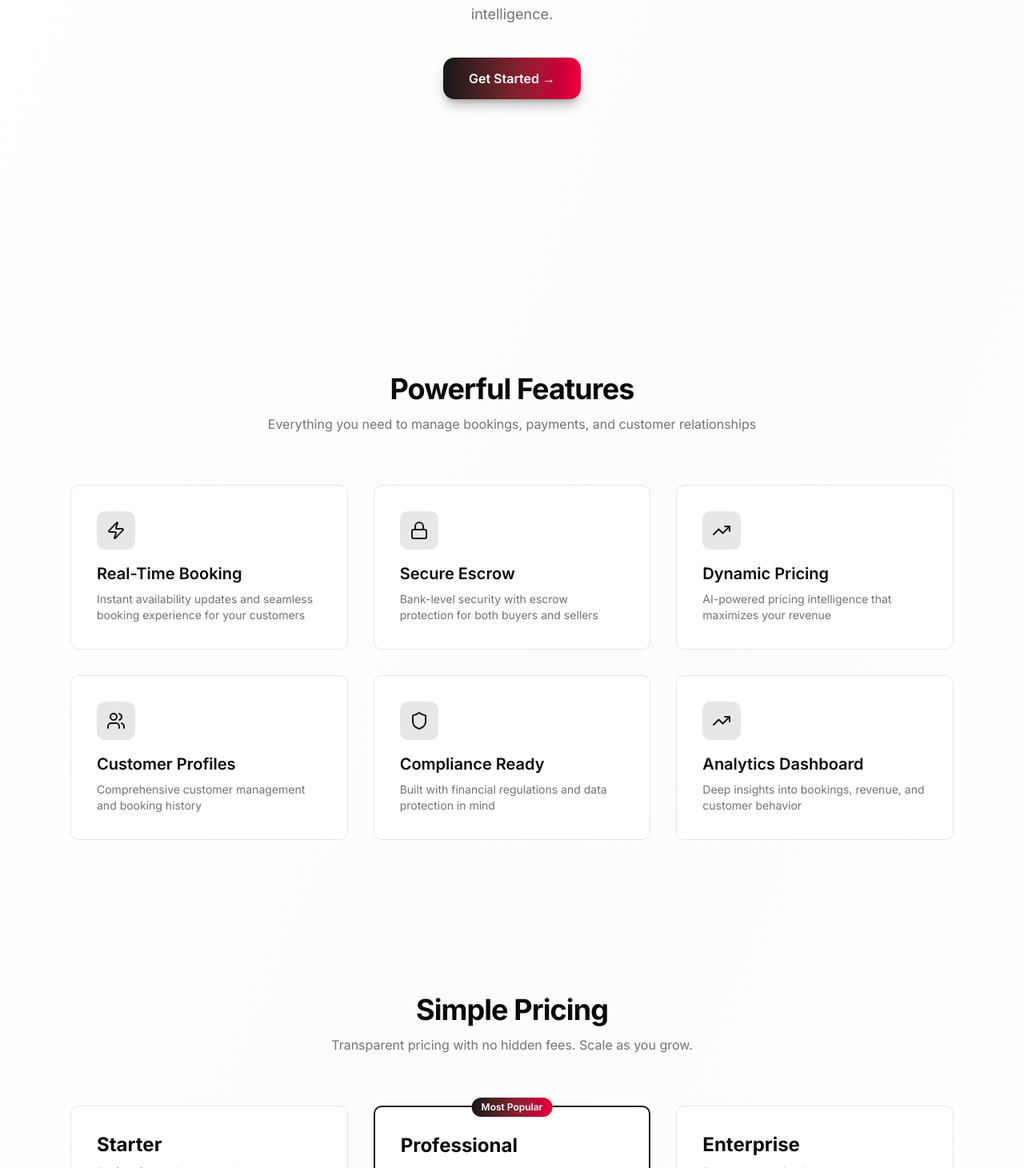
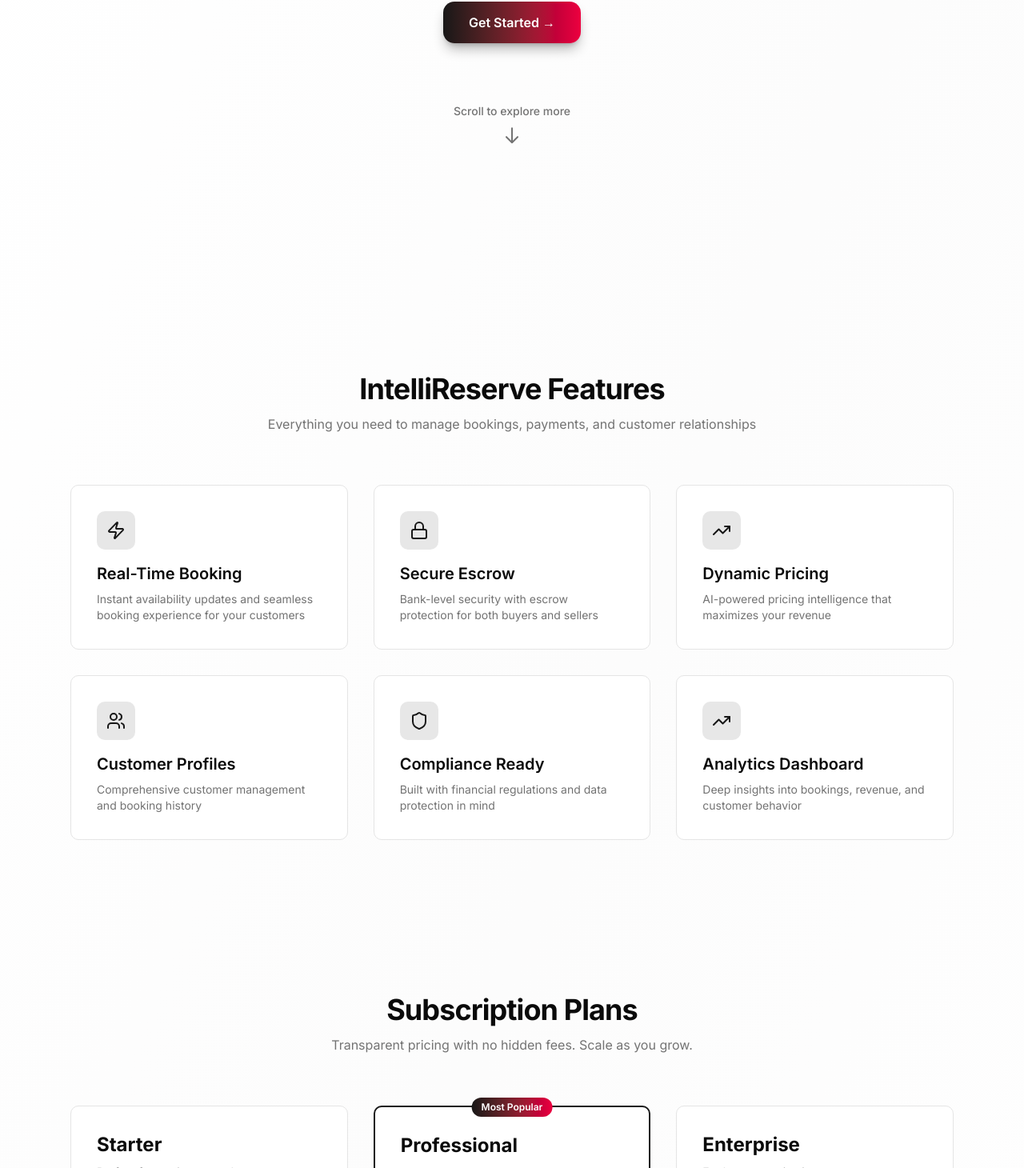
Before and after one commit to bshongwe/intelli-reserve, a Next.js app in the folder frontend/: page / in a window 1280 px wide. Shown: the part 430-1890 px from the top of the page at 80% size. Built offline with nearby package versions, Linux system fonts and the light colour scheme.

Commit message:
feat: add scroll indicator and update section headings for clarity

```diff
--- a/frontend/src/app/page.tsx
+++ b/frontend/src/app/page.tsx
@@ -23,13 +23,21 @@ export default function Home() {
           >
             Get Started →
           </a>
+
+          {/* Scroll Indicator */}
+          <div className="mt-12 sm:mt-16 flex flex-col items-center gap-2 animate-bounce">
+            <p className="text-xs sm:text-sm text-muted-foreground font-medium">Scroll to explore more</p>
+            <svg className="w-5 h-5 sm:w-6 sm:h-6 text-muted-foreground" fill="none" stroke="currentColor" viewBox="0 0 24 24">
+              <path strokeLinecap="round" strokeLinejoin="round" strokeWidth={2} d="M19 14l-7 7m0 0l-7-7m7 7V3" />
+            </svg>
+          </div>
         </div>
       </section>
 
       {/* Features Section */}
       <section className="py-16 sm:py-24 px-4 sm:px-6 max-w-6xl mx-auto">
         <div className="text-center mb-12 sm:mb-16">
-          <h2 className="text-3xl sm:text-4xl font-bold tracking-tight mb-3">Powerful Features</h2>
+          <h2 className="text-3xl sm:text-4xl font-bold tracking-tight mb-3">IntelliReserve Features</h2>
           <p className="text-muted-foreground max-w-2xl mx-auto text-sm sm:text-base">Everything you need to manage bookings, payments, and customer relationships</p>
         </div>
 
@@ -93,7 +101,7 @@ export default function Home() {
       {/* Pricing Section */}
       <section className="py-16 sm:py-24 px-4 sm:px-6 max-w-6xl mx-auto">
         <div className="text-center mb-12 sm:mb-16">
-          <h2 className="text-3xl sm:text-4xl font-bold tracking-tight mb-3">Simple Pricing</h2>
+          <h2 className="text-3xl sm:text-4xl font-bold tracking-tight mb-3">Subscription Plans</h2>
           <p className="text-muted-foreground max-w-2xl mx-auto text-sm sm:text-base">Transparent pricing with no hidden fees. Scale as you grow.</p>
         </div>
 
```
